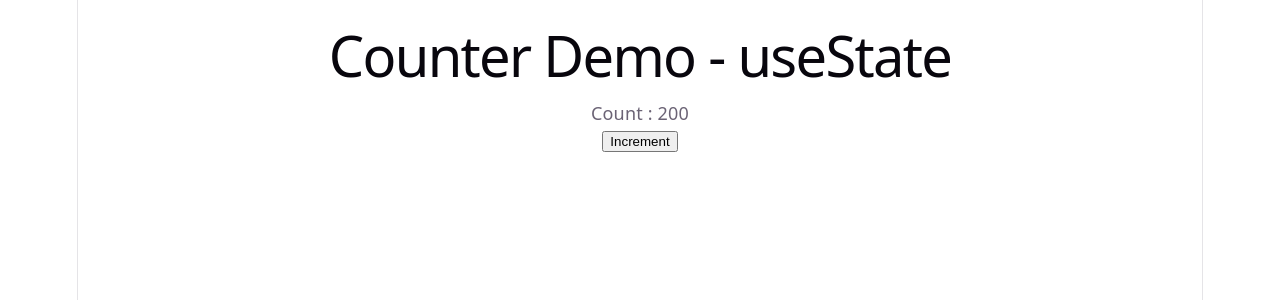
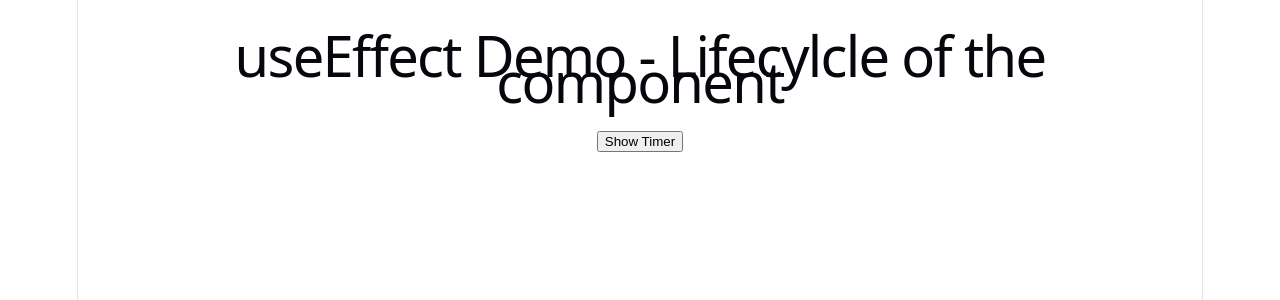
Before and after one commit to shalini06mittal/TS_React_PCF_WS, a React (Vite) app in the folder ReactDemos/portfolio-app/: page / in a window 1280 px wide. Shown: the top 300 px of the page. Built offline with nearby package versions, Linux system fonts and the light colour scheme.

Commit message:
timee code

```diff
--- a/ReactDemos/portfolio-app/src/App.tsx
+++ b/ReactDemos/portfolio-app/src/App.tsx
@@ -1,76 +1,34 @@
-import React from "react";
-// import './App.css';
-import Welcome from "./demos/Welcome";
-import Customer, { type CustomerProps } from "./Day2Revision/Customer";
-import Counter from "./demos/Counter";
+import { useEffect, useState } from "react";
 
-const styles:React.CSSProperties = {
-  backgroundColor: 'blue',
-  padding: '10px',
-  color: 'white'
-}
-// JSX ` ${}`
-const greet = (name:string): string => "HOLA "+name;
+import Timer from "./demos/Timer";
 
-const customers:CustomerProps[] =[
-  {id:1, name:'Shalini', city:'Mum'},
-  {id:2, name:'Meysam', city:'Delhi'},
-  {id:3, name:'Mahesh', city:'Pune'},
-  {id:4, name:'Ganesh', city:'Chennai'},
-];
 
 function App() {
 
-    const username = "Shalini";
-    const clickHandler = (pname:string):void=>{
-        alert('Clicked for '+pname);
-    }
 
-    const removeProfile = (id:number)=>{
-      alert('Removing customer '+id);
-      // removing the customer from array
-      //loop
-    }
+  const [show, setShow] = useState<boolean>(false);
+  const [label, setlabel] = useState('Show Timer')
+
+
+  const toggle = ()=>{
+    setShow(!show);
+    console.log(show);
+  }
+
+  useEffect(()=>{
+    console.log(show);
+    if(show) setlabel('Hide Timer')
+      else setlabel('Show Timer')
+  },[show]);
+
   return (
     <div style={{margin:'10px'}}>
+      <h1>useEffect Demo - Lifecylcle of the component</h1>
 
-      <Counter/>
+       <button onClick={toggle}>{label}</button>
 
-      {/* {
-        customers.map(customer =>
-           <Customer  id={customer.id} name={customer.name}
-            close = {removeProfile}
-            city={customer.city}/>)
-      }
-       */}
-
-      {/* <Customer name="Shalini"  city="Mumbai"/> */}
-       {/* <Customer name="Mahesh" city="Pune"/> */}
-       {/* <Customer name="Shirsha" city="Pune"/> */}
-       {/* <Customer name="Ketan" city="Delhi"/> */}
-
-      {/* <Welcome name="Shalini" age={23}
-       email="sh@g.com"
-       onSelect={clickHandler}
-       />
-
-      <Welcome name="Mahesh" age={14}
-      email="mah@g.com"
-      onSelect={clickHandler}/>
-
-      <Welcome name="Puja" age={34}
-      email="pu@g.com"
-      onSelect={clickHandler}/> */}
-      {/* <h1 style={{color:'red'}}>Welcome {username} </h1>
-      <h1 style={{color: '#2563eb', fontSize: '24px' }}>My Portfolio</h1>
-
-      <div>
-        <p style={styles}>this is para</p>
-      </div>
-      <h4 className="decor">{greet('Mahesh')}</h4> */}
-    </div>
-
-
+       { show && <Timer/>}
+       </div>
   )
 }
 
--- a/ReactDemos/portfolio-app/src/Day2Revision/Customer.tsx
+++ b/ReactDemos/portfolio-app/src/Day2Revision/Customer.tsx
@@ -1,4 +1,3 @@
-import React from 'react'
 
 export interface CustomerProps{
   id:number
--- a/ReactDemos/portfolio-app/src/components/PortfolioSummary.tsx
+++ b/ReactDemos/portfolio-app/src/components/PortfolioSummary.tsx
@@ -1,5 +1,5 @@
-import { useEffect, useState } from 'react'
-import type { Holding, PortfolioSummaryProps,  Toggleable } from '../data/profiles';
+import { useState } from 'react'
+import type { PortfolioSummaryProps,  Toggleable } from '../data/profiles';
 
 import './PortfolioSummary.css'
 
--- a/ReactDemos/portfolio-app/src/demos/Timer.tsx
+++ b/ReactDemos/portfolio-app/src/demos/Timer.tsx
@@ -1,7 +1,43 @@
-
+import { useEffect, useState } from "react"
 
 export default function Timer() {
+
+  const [tick, setTick] = useState<number>(0);
+// mount
+// empty array is called only the first time component mounts
+/**
+ * In dev mode, react intentionally runs effects twice to detect any side effects
+ * useEffect runs -> intervalis created
+ * React unmount -> cleanupo
+ * react runs the effect again
+ */
+  useEffect(()=>{
+        let x = 1;
+        const id = setInterval(() => {
+          setTick(prev => prev+1);
+         // console.log('interval running ', x++);
+
+      }, 1000);
+
+      // component unmounts => clear the interval
+      return () => {
+        console.log('cleaning');
+
+        clearInterval(id)
+      }
+
+     //console.log(id);
+  },[])
+
+  // for every update in the tick state
+  // useEffect(()=>{
+  //      console.log('tick',tick);
+
+  // },[tick]); // dependency array to call useEffect, state or props change
+
   return (
-    <div>Timer</div>
+    <div>
+        Tick : {tick}
+    </div>
   )
 }
--- a/ReactDemos/portfolio-app/src/main.tsx
+++ b/ReactDemos/portfolio-app/src/main.tsx
@@ -2,7 +2,7 @@ import { StrictMode } from 'react'
 import { createRoot } from 'react-dom/client'
 import './index.css'
 import App from './App.tsx'
-import AppUpdated from './AppUpdated.tsx'
+// import AppUpdated from './AppUpdated.tsx'
 
 createRoot(document.getElementById('root')!).render(
   <StrictMode>
```
